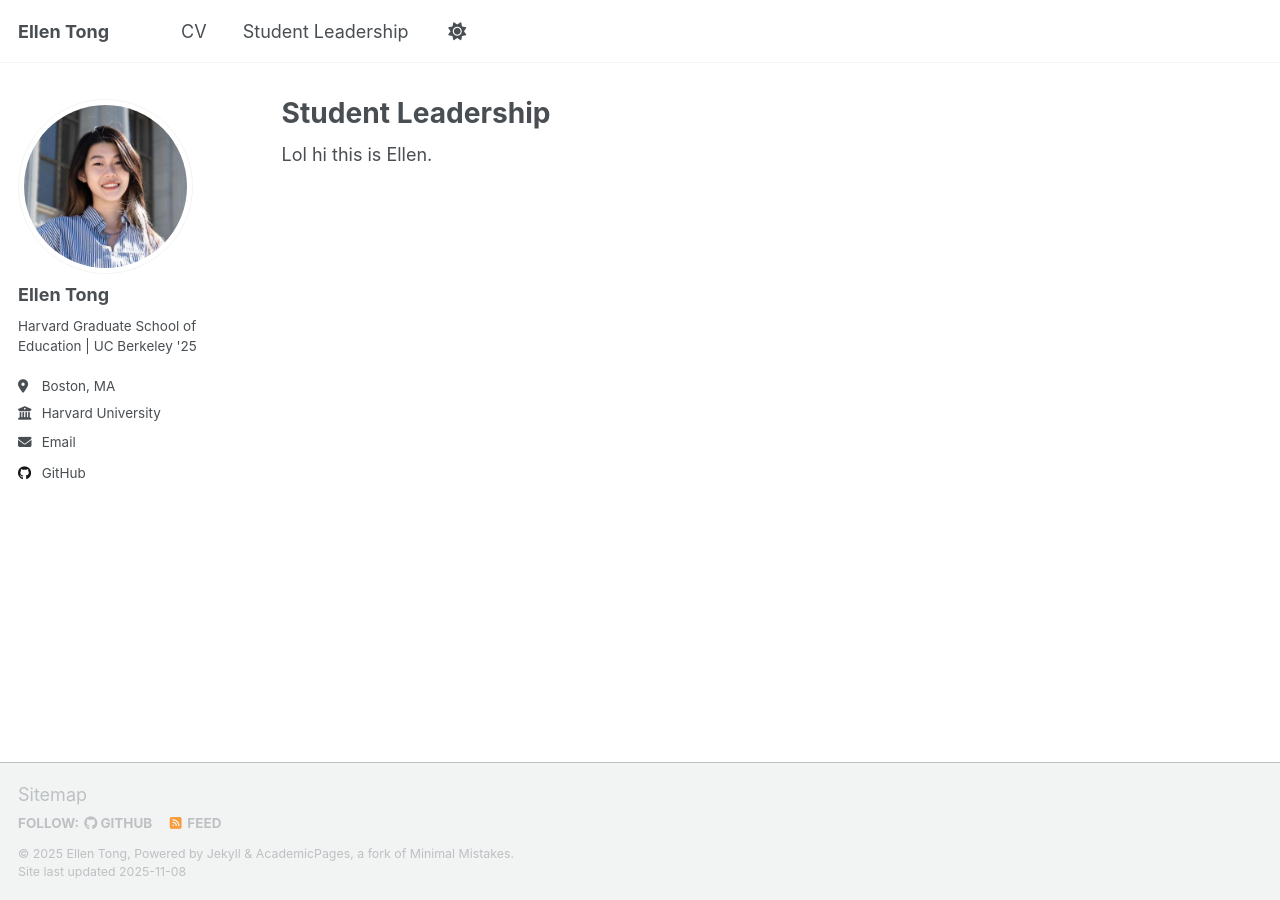
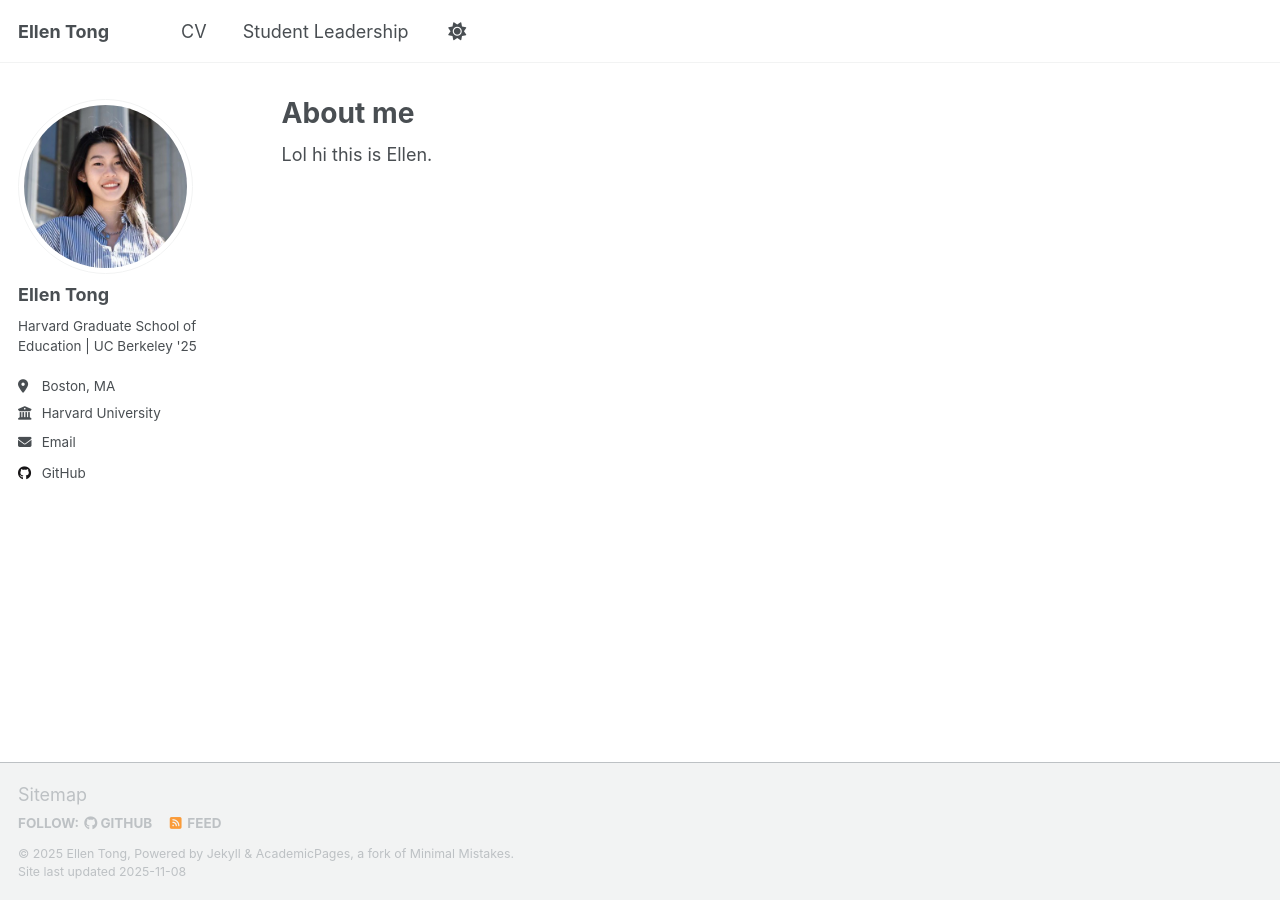
Before and after one commit to ellentong528/ellentong528.github.io, a Jekyll site: the page built from _pages/about.md, in a window 1280 px wide. Built offline with Jekyll 4.4.1, drawn with Linux system fonts in a browser that asks for light colours; a script that is not in the unit is left out.

Commit message:
update student leadership

```diff
--- a/_pages/student-leadership.md
+++ b/_pages/student-leadership.md
@@ -1,10 +1,8 @@
 ---
-permalink: /
+layout: archive
 title: "Student Leadership"
+permalink: /student-leadership/
 author_profile: true
-redirect_from:
-  - /student-leadership/
-  - /student-leadership.html
 ---
 
 Lol hi this is Ellen.
```
